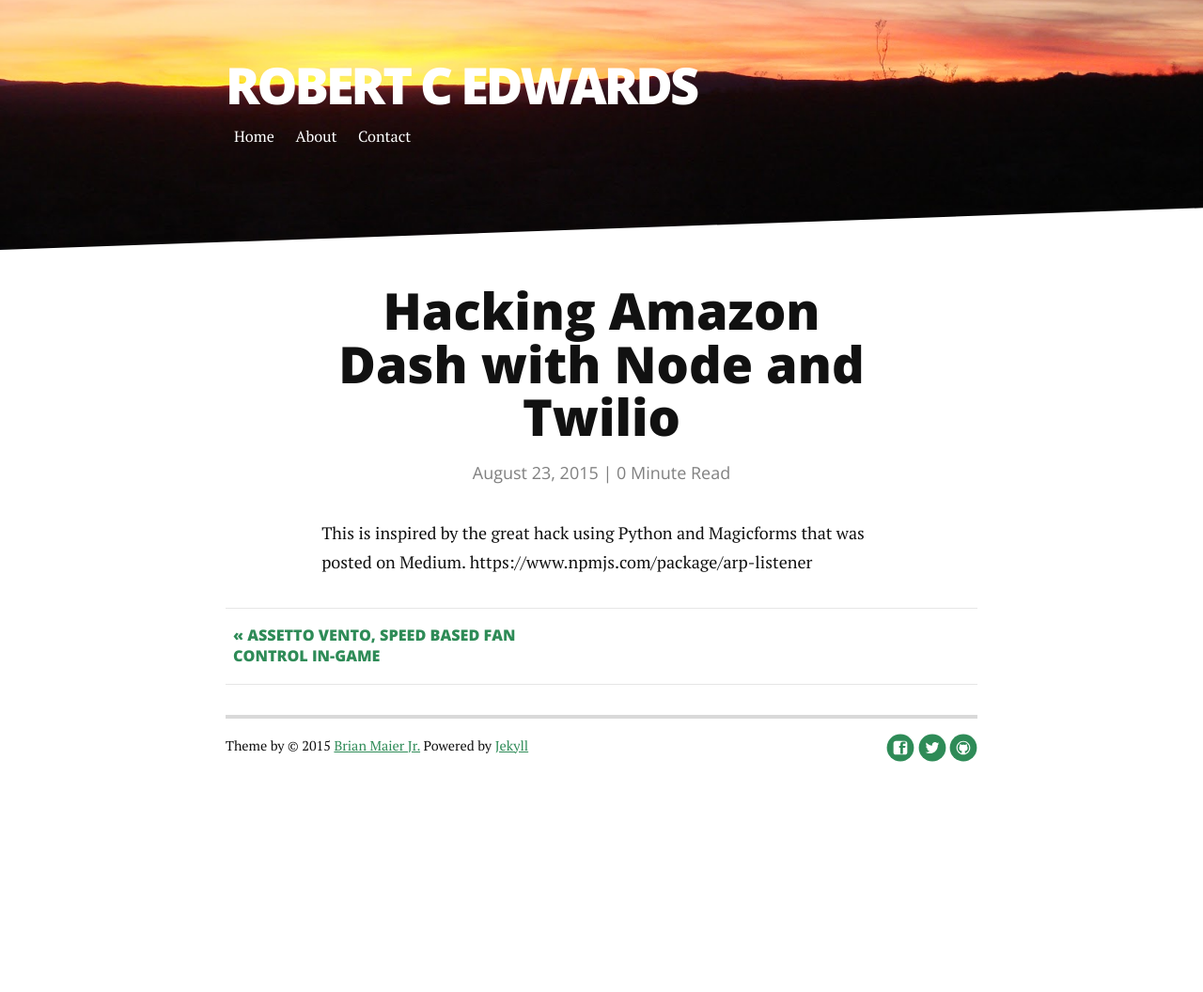
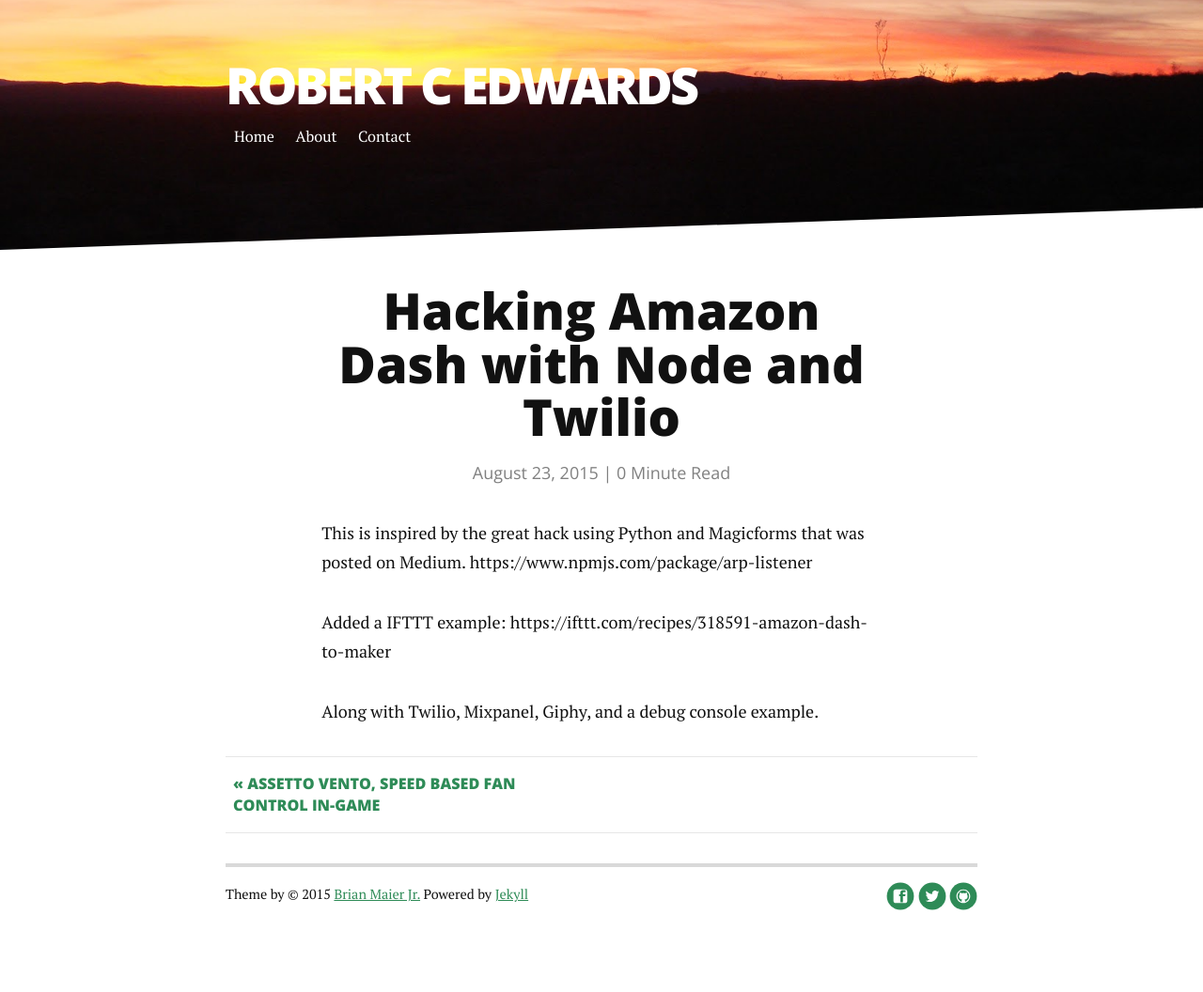
Before and after one commit to robertcedwards/robertcedwards.com, a Jekyll site: the page built from _posts/2015-08-23-Amazon-Dash-Node-Twilio.md, in a window 1280 px wide. Shown: the whole page at 94% size. Built offline with Jekyll 4.4.1, drawn with Linux system fonts in a browser that asks for light colours; nearby versions of some CDN libraries; Markdown is read by kramdown in place of the engine named in the settings; a script that is not in the unit is left out; before the commit the page ends 900 px from its top, so only the background shows below that.

Commit message:
Adding examples

```diff
--- a/_posts/2015-08-23-Amazon-Dash-Node-Twilio.md
+++ b/_posts/2015-08-23-Amazon-Dash-Node-Twilio.md
@@ -7,3 +7,8 @@
 <script src="//cdn.jsdelivr.net/github-cards/latest/widget.js"></script>
 This is inspired by the great hack using Python and Magicforms that was posted on Medium.
 https://www.npmjs.com/package/arp-listener
+
+Added a IFTTT example:
+https://ifttt.com/recipes/318591-amazon-dash-to-maker
+
+Along with Twilio, Mixpanel, Giphy, and a debug console example.
```
